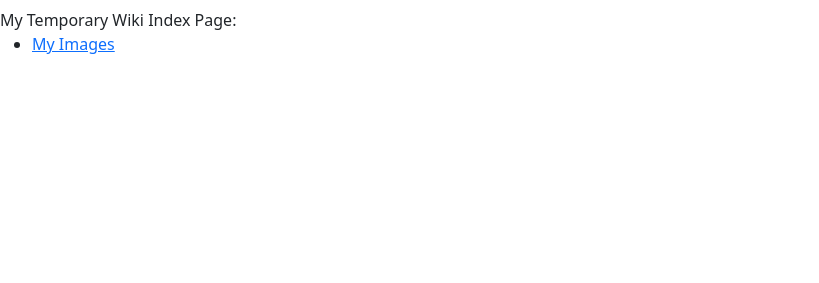
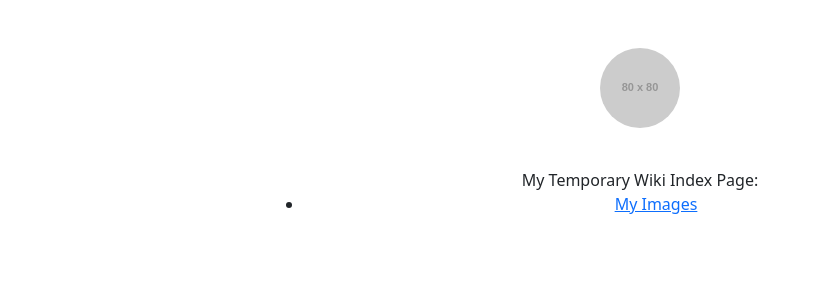
Before and after one commit to MarinPol/myspacepoe, a plain HTML site: page index.html in a window 1280 px wide. Shown: the whole page, without its empty margins (0-819 px from the left). Drawn offline with nearby package versions, Linux system fonts and the light colour scheme; placeholder pictures from the web are drawn by us.

Commit message:
Update index.html

```diff
--- a/index.html
+++ b/index.html
@@ -6,14 +6,44 @@
       href=" https://cdn.jsdelivr.net/npm/bootstrap@5.1.3/dist/css/bootstrap.min.css ">
     <link rel="stylesheet"
       href="https://use.fontawesome.com/releases/v5.2.0/css/all.css">
-</head>
-<body>
+
+    <!-- Plugins -->
+  </head>
+
+  <body>
 
 
+
+
+    <section class="pt-5 pb-5">
+      <div class="container">
+        <div class="row justify-content-center">
+          <div class="col-12 col-md-8 text-center">
+            <div class="row justify-content-center pb-4">
+              <div class="col-4 col-sm-3 col-md-2">
+                <img alt="image" class="rounded-circle img-fluid"
+                  src=" https://dummyimage.com/80x80/5fa9f8/efefef">
+              </div>
+            </div>
+            <p class="text-h3">
 <h3></h3>My Temporary Wiki Index Page:</h3>
   <ul>
     <li><a href="https://marinpol.github.io/myspacepoe.io/myImgs.html">My Images</a></li>
   </ul>
 
-</body>
+            </p>
+          </div>
+        </div>
+      </div>
+    </section>
+
+    <script
+      src="https://cdn.jsdelivr.net/npm/bootstrap@5.1.3/dist/js/bootstrap.bundle.min.js"
+      integrity="sha384-ka7Sk0Gln4gmtz2MlQnikT1wXgYsOg+OMhuP+IlRH9sENBO0LRn5q+8nbTov4+1p"
+      crossorigin="anonymous"></script>
+
+
+
+  </body>
+
 </html>
```
